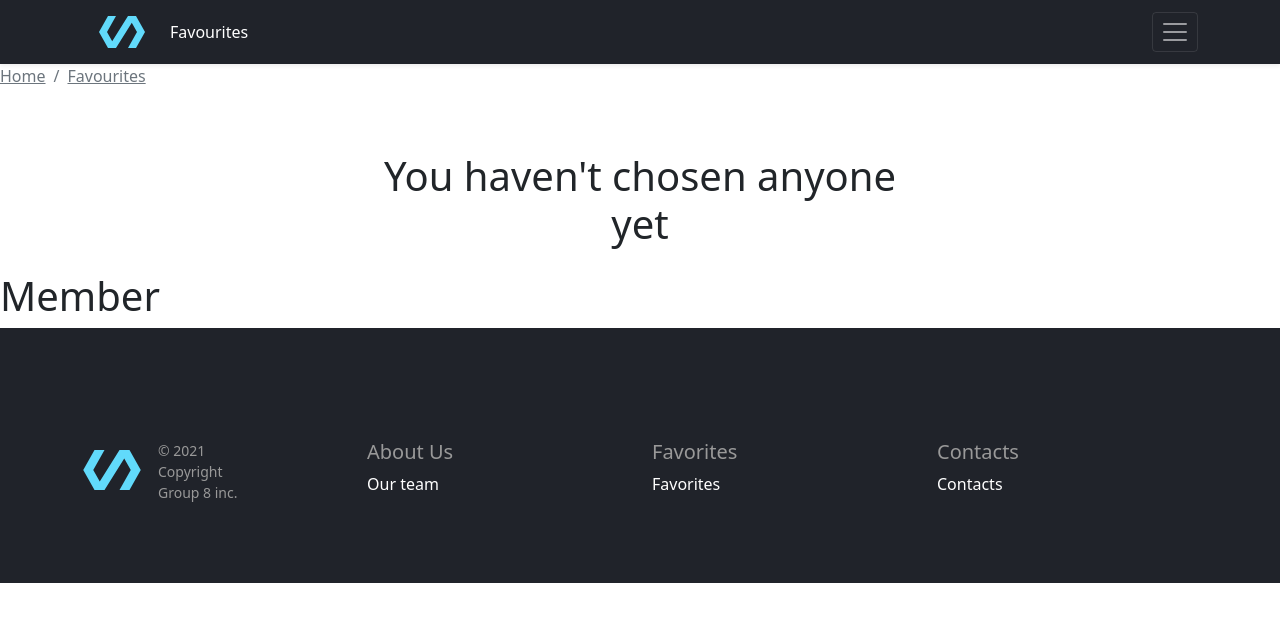
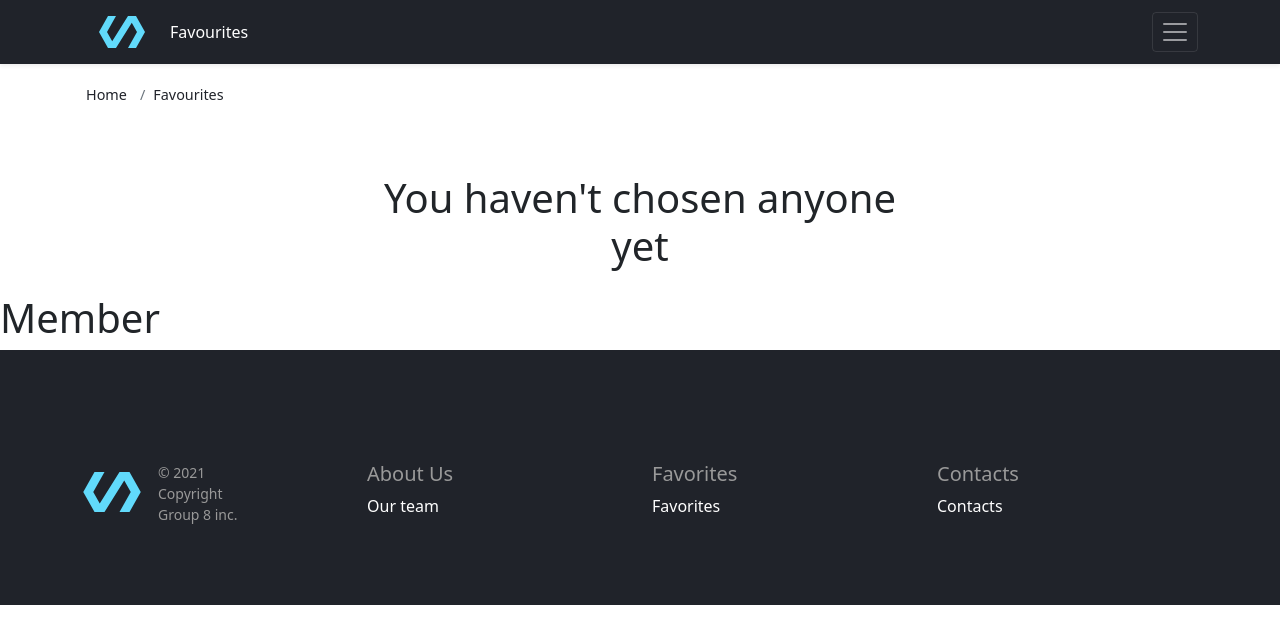
Before and after one commit to unclekoin/react-hackathon-team-website, a React (Create React App) app: page /favourites in a window 1280 px wide. Shown: the top 644 px of the page. Built offline with nearby package versions, Linux system fonts and the light colour scheme.

Commit message:
fix style breadcrumb

```diff
--- a/src/components/breadcrumbs/breadcrumbs.jsx
+++ b/src/components/breadcrumbs/breadcrumbs.jsx
@@ -38,15 +38,15 @@ const Breadcrumbs = () => {
 	totalLocation(locationArray, allBreadCrumbs);
 
 	return (
-		<div>
-			<nav aria-label="breadcrumb">
-				<ol className="breadcrumb">
+    <div className='container pt-3 pb-0 text-center breadcrumb-style'>
+      <nav aria-label='breadcrumb'>
+        <ol className='breadcrumb'>
           {resultData.map(({ to, label }) => (
             <Link
               key={to}
               to={to}
-							className="breadcrumb-item active"
-							aria-current="page"
+              className='breadcrumb-item'
+              aria-current='page'
             >
               {label}
             </Link>
@@ -54,7 +54,7 @@ const Breadcrumbs = () => {
         </ol>
       </nav>
     </div>
-	);
+  )
 };
 
 export default Breadcrumbs;
--- a/src/index.css
+++ b/src/index.css
@@ -111,3 +111,23 @@
   display: flex;
   flex-direction: column;
 }
+
+/* breadcrumb */
+.breadcrumb-style {
+  color: #20232a;
+  font-size: 0.9rem;
+}
+
+a.breadcrumb-item {
+  padding: 3px;
+  border: 1px solid transparent;
+  border-radius: 3px;
+  color: #20232a !important;
+  text-decoration: none;
+}
+
+.breadcrumb-item:hover {
+  /* color: white !important;
+  background-color: #20232a;
+  text-decoration: none; */
+}
```
Lines whose indentation alone changed are shown as unchanged.
